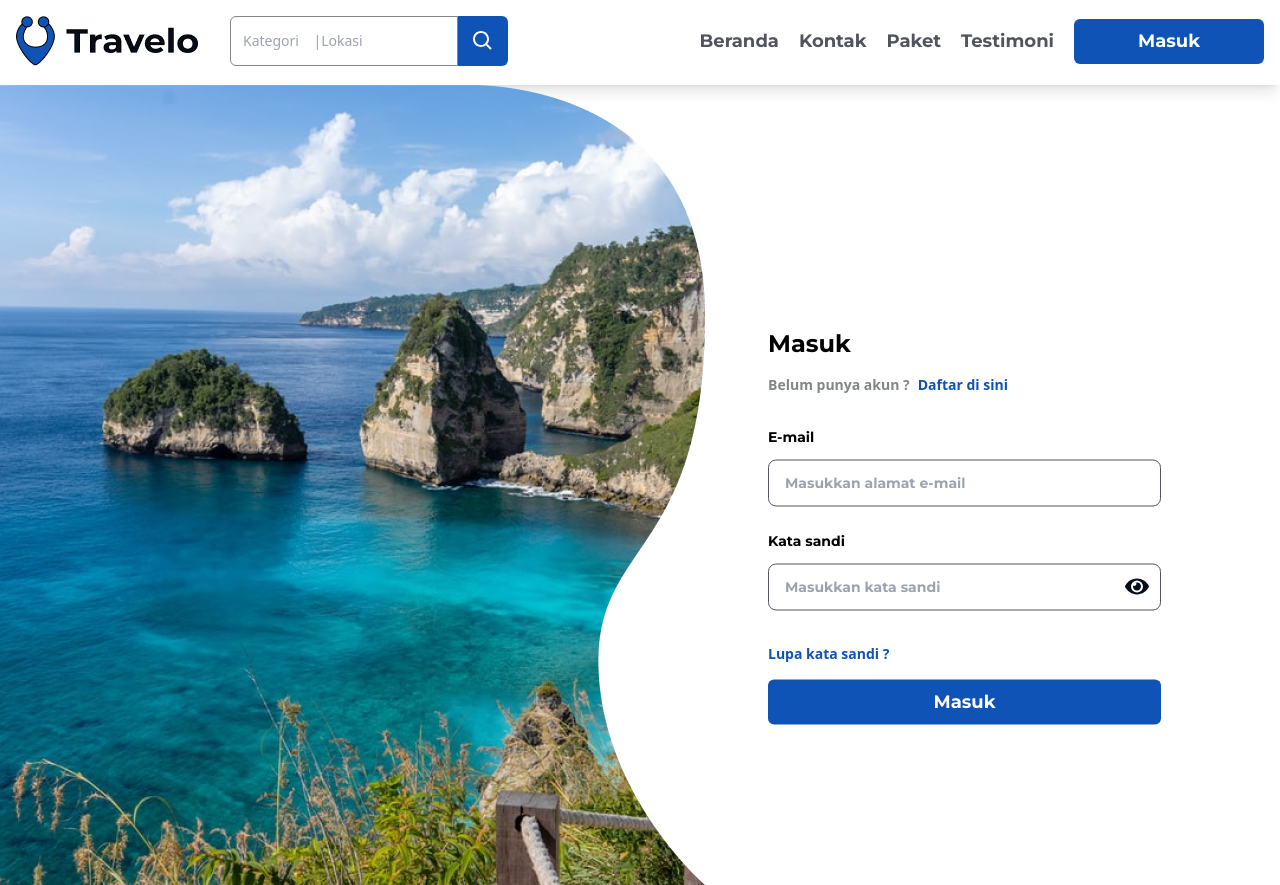
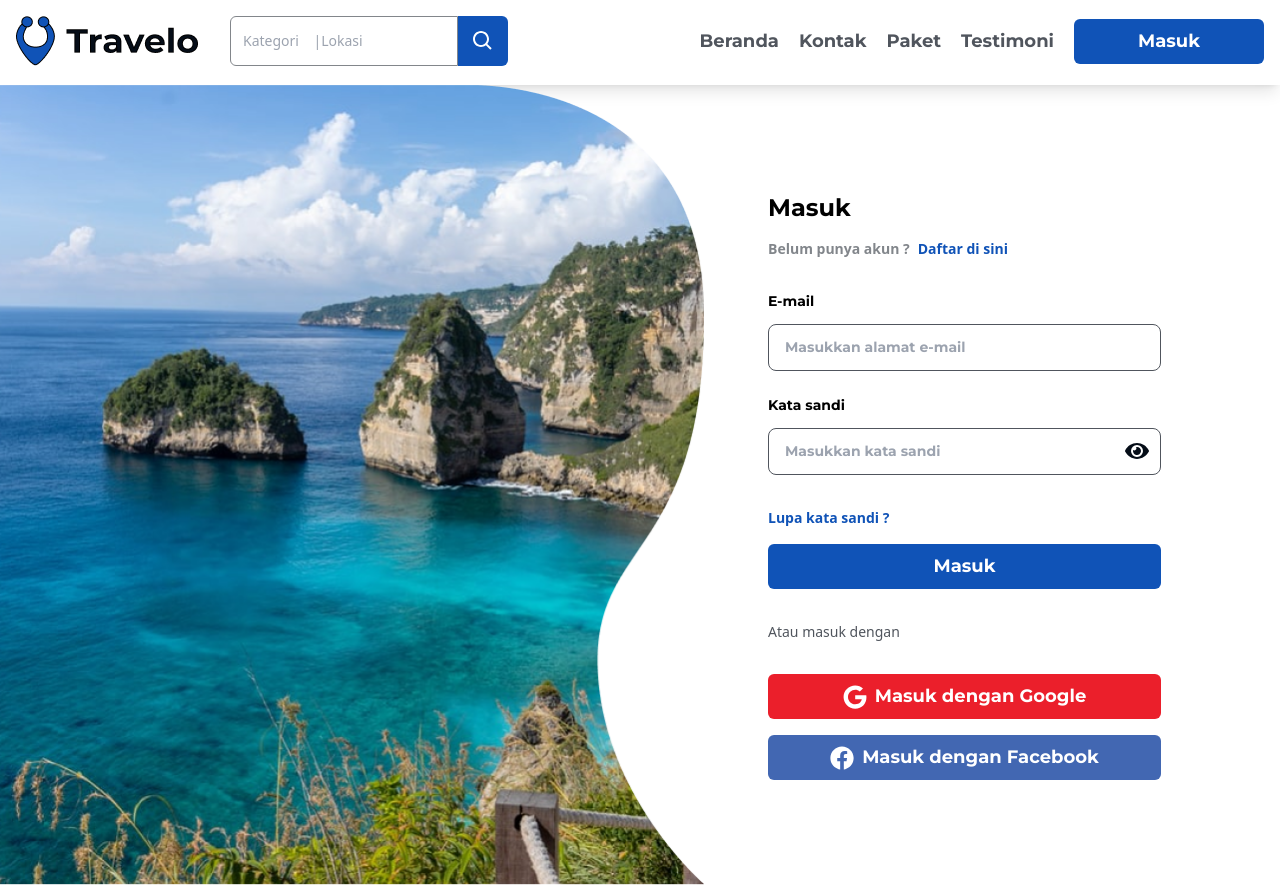
Before and after one commit to andrky/travelo-frontend, a Next.js app: page /login in a window 1280 px wide. Built offline with nearby package versions, Linux system fonts and the light colour scheme.

Commit message:
implement social media login button

```diff
--- a/app/components/Button/Button.module.css
+++ b/app/components/Button/Button.module.css
@@ -1,5 +1,5 @@
 .button {
-	@apply bg-blue-100 text-white p-3 h-[45px] text-heading-4 font-mont font-bold rounded-md flex justify-center items-center;
+	@apply text-white p-3 h-[45px] text-heading-4 font-mont font-bold rounded-md flex justify-center items-center;
 }
 
 .fullWidth {
--- a/app/components/Button/layout.tsx
+++ b/app/components/Button/layout.tsx
@@ -20,7 +20,10 @@ const Button = ({
 	variant?: 'primary' | 'google' | 'facebook';
 }) => {
 	return (
-		<button className={clsx(styles.button, className, fullWidth && styles.fullWidth, outlined && styles.outlined, variant === 'primary' && 'bg-blue-100', variant === 'google' && 'bg-red-100', variant === 'facebook' && 'bg-facebook')}>
+		<button
+			type={type}
+			className={clsx(styles.button, className, fullWidth && styles.fullWidth, outlined && styles.outlined, variant === 'primary' && 'bg-blue-100', variant === 'google' && 'bg-red-100', variant === 'facebook' && 'bg-facebook')}
+		>
 			{variant === 'facebook' && <FaFacebook className="text-white h-6 w-6 mr-2" />}
 
 			{variant === 'google' && <FaGoogle className="text-white h-6 w-6 mr-2" />}
--- a/app/login/Login/login.module.css
+++ b/app/login/Login/login.module.css
@@ -6,14 +6,14 @@
 	background-image: url('/assets/login/login-bg.png');
 	background-position: left top;
 	background-repeat: no-repeat;
+	background-size: contain;
 }
 
 .formWrapper {
 	@apply flex-1 flex flex-col;
-
-  position: absolute;
+	position: absolute;
 	left: 60%;
-	top: 55%;
+	top: 50%;
 	transform: translateY(-50%);
 	min-width: 393px;
 }
--- a/app/login/Login/login.tsx
+++ b/app/login/Login/login.tsx
@@ -26,8 +26,16 @@ const Login = () => {
 						Lupa kata sandi ?
 					</Link>
 
-					<Button>Masuk</Button>
+					<Button type="submit" fullWidth>
+						Masuk
+					</Button>
 				</form>
+
+				<p className="text-heading-5 text-gray-70 my-8">Atau masuk dengan</p>
+				<Button className="mb-4" variant="google">
+					Masuk dengan Google
+				</Button>
+				<Button variant="facebook">Masuk dengan Facebook</Button>
 			</div>
 		</section>
 	);
```
